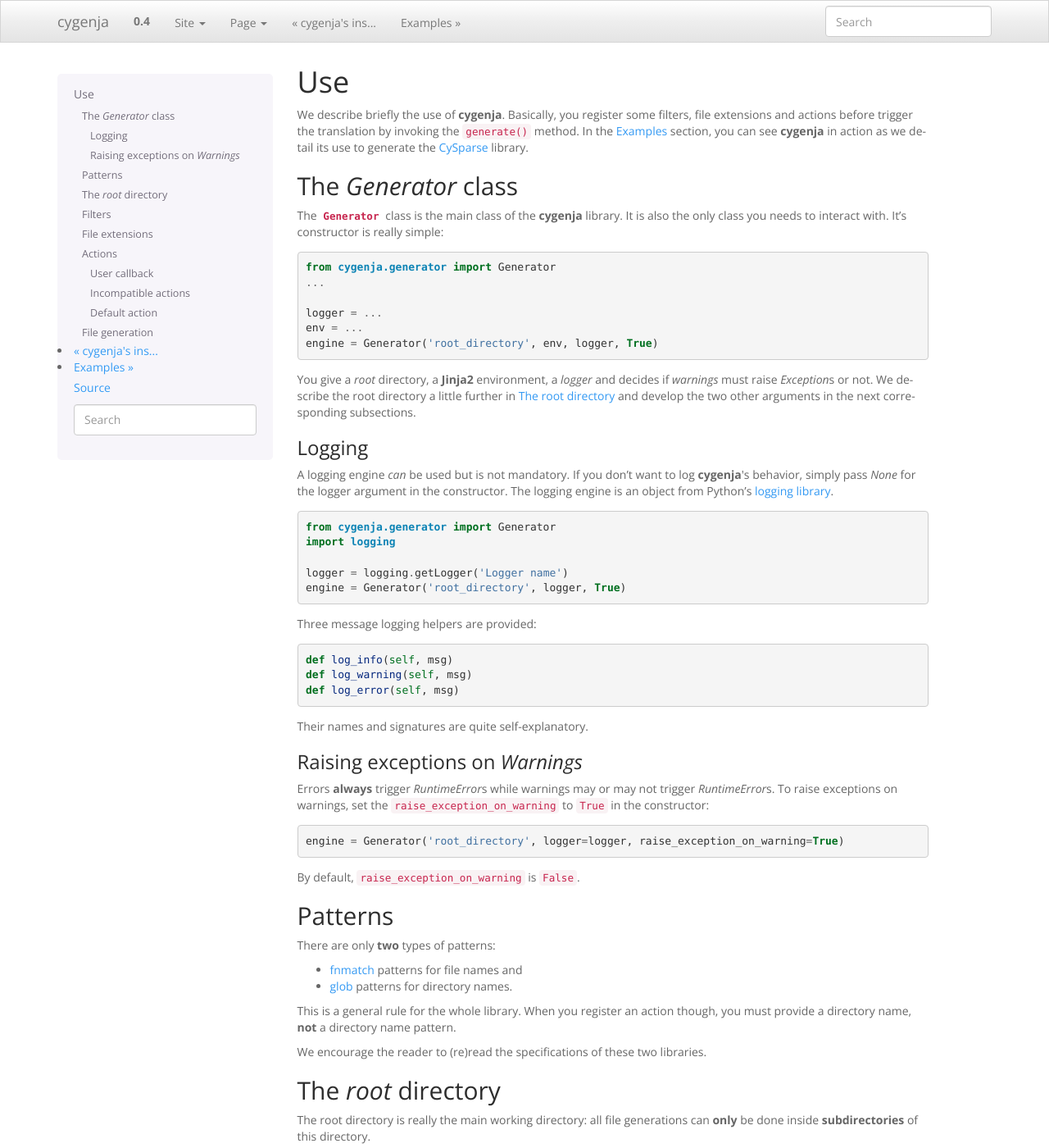
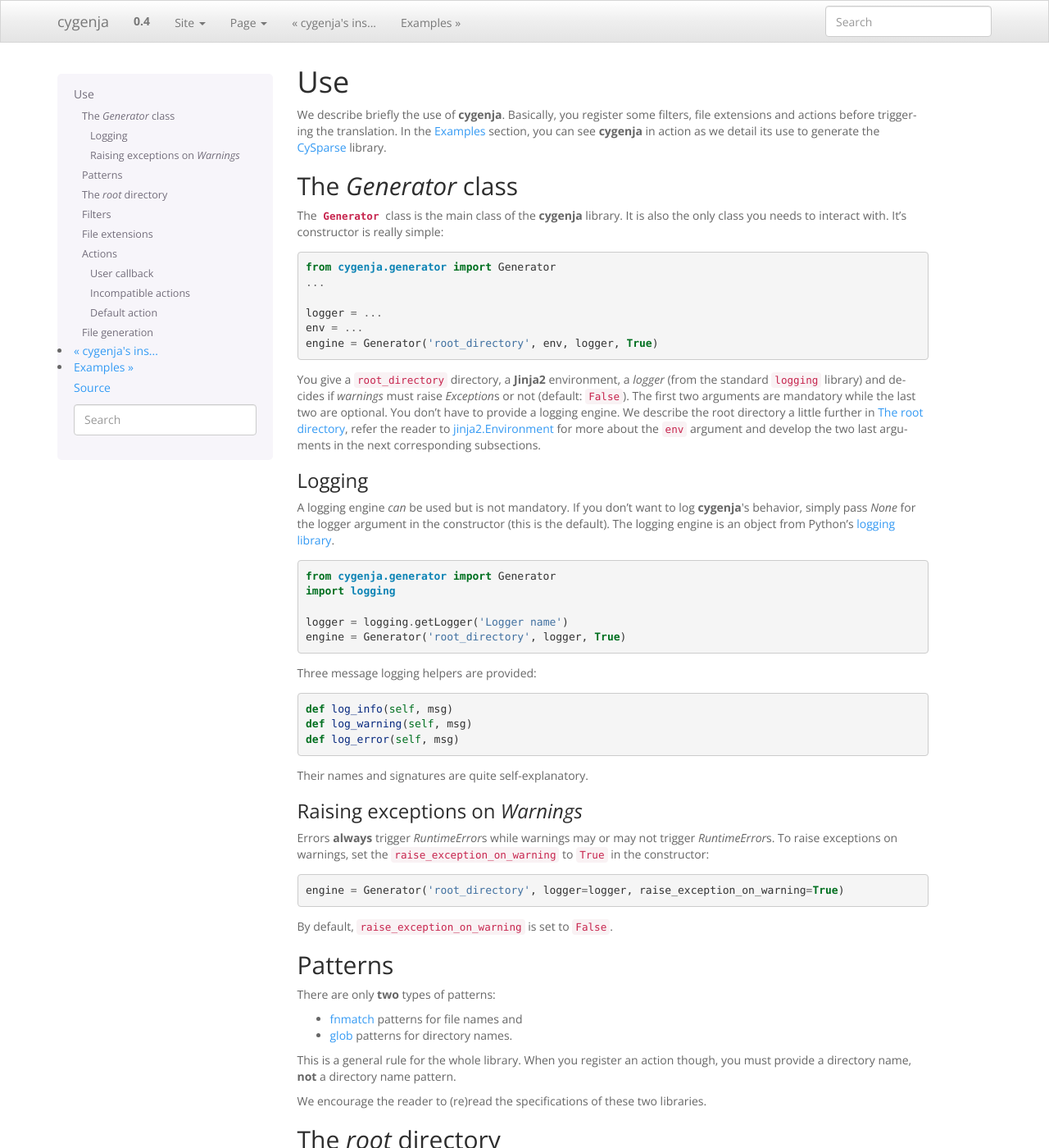
Before and after one commit to PythonOptimizers/cygenja, a Sphinx documentation site: the page built from doc/source/use.rst, in a window 1280 px wide and 1400 px high. Shown: the whole window at 82% size. Built offline with Sphinx 7.4.7, drawn with Linux system fonts in a browser that asks for light colours; some of the changed text lies outside the part shown.

Commit message:
first rereading of doc

```diff
--- a/doc/source/installation.rst
+++ b/doc/source/installation.rst
@@ -13,7 +13,7 @@
 
 
 If you want to generate the documentation, you need `Sphinx <http://sphinx-doc.org/>`_ (and possibly `LaTeX <https://www.latex-project.org/>`_ and
-several sub modules/packages). To generate the documentation, :program:`cygenja` **must** be installed (the documentation depends on the version number).
+several sub modules/packages). To generate the documentation, :program:`cygenja` does not need to be installed (but you'll loose :program:`cygenja`'s version number).
 
 Installation
 =============
--- a/doc/source/introduction.rst
+++ b/doc/source/introduction.rst
@@ -20,7 +20,7 @@
 How it works
 ==================
 
-Within a *root* directory, you provide some translation rules: each rule is attached to a subdirectory and a file pattern. You can even define several rules for one subdirectory.
+Within a *root* directory, you provide some translation rules: each rule is attached to a subdirectory and a file pattern. You can define several rules for one subdirectory.
 These rules (called `actions` in :program:`cygenja`) are user defined *callbacks*. Once all rules are registered, the :program:`cygenja` engine
 is given a directory pattern and a file pattern: only the matching rules are triggered. See :ref:`cygenja_use` or look at the :ref:`cygenja_examples` for more.
 
@@ -45,7 +45,7 @@
 Templates and generated files **must** have different extensions
 -----------------------------------------------------------------
 
-Templates are recognized if they have specific extensions. The corresponding generated files will be given specific corresponding extensions too. In fact, this extension correspondance is defined by the user but both extensions
+Templates are recognized if they have specific extensions. The corresponding generated files will be given specific corresponding extensions too. This extension correspondance is defined by the user but both extensions
 **must** be different. For instance, `*.cpd` templated files are transformed into `*.pxd` files. Both extensions, `.cpd` and `.pxd` **must** be different.
 
 File patterns: only :program:`fnmatch` patterns
@@ -71,4 +71,4 @@
 
 ..  [#force_generation] Of course, you can force a file generation.
 
-.. [#footnote_limitations] Although most limitations described here can easily be overcome.
+.. [#footnote_limitations] Most limitations described here can easily be overcome.
--- a/doc/source/use.rst
+++ b/doc/source/use.rst
@@ -4,7 +4,7 @@
 Use
 =========================================================
 
-We describe briefly the use of :program:`cygenja`. Basically, you register some filters, file extensions and actions before trigger the translation by invoking the ``generate()`` method.
+We describe briefly the use of :program:`cygenja`. Basically, you register some filters, file extensions and actions before triggering the translation.
 In the :ref:`cygenja_examples` section, you can see :program:`cygenja` in action as we detail its use to generate the `CySparse <https://github.com/PythonOptimizers/cysparse>`_ library.
 
 ..  _generator_class:
@@ -24,13 +24,16 @@
     env = ...
     engine = Generator('root_directory', env, logger, True)
 
-You give a *root* directory, a :program:`Jinja2`  environment, a *logger* and decides if *warnings* must raise `Exception`\s or not. We describe the root directory a little further in :ref:`root_directory` and develop the two other arguments
+You give a ``root_directory`` directory, a :program:`Jinja2`  environment, a *logger*
+(from the standard ``logging`` library) and decides if *warnings* must raise `Exception`\s or not (default: ``False``). The first two arguments are mandatory while the last two are optional. You don't have to provide
+a logging engine. We describe the root directory a little further in :ref:`root_directory`, refer the reader to `jinja2.Environment <http://jinja.pocoo.org/docs/dev/api/#jinja2.Environment>`_ for more about
+the ``env`` argument and develop the two last arguments
 in the next corresponding subsections.
 
 Logging
 """""""""
 
-A logging engine *can* be used but is not mandatory. If you don't want to log :program:`cygenja`\'s behavior, simply pass `None` for the logger argument in the constructor. The logging engine is
+A logging engine *can* be used but is not mandatory. If you don't want to log :program:`cygenja`\'s behavior, simply pass `None` for the logger argument in the constructor (this is the default). The logging engine is
 an object from Python's `logging library <https://docs.python.org/2/library/logging.html>`_.
 
 ..  code-block:: python
@@ -62,7 +65,7 @@
 
     engine = Generator('root_directory', logger=logger, raise_exception_on_warning=True)
 
-By default, ``raise_exception_on_warning`` is ``False``.
+By default, ``raise_exception_on_warning`` is set to ``False``.
 
 
 Patterns
@@ -96,7 +99,7 @@
 
     File generations can **only** be done inside **subdirectories** of the *root* directory.
 
-This directory is given a first parameter of :class:`Generator`\'s constructor
+This directory is given as the first parameter of :class:`Generator`\'s constructor
 and can be absolute or relative. At any moment, you can retrieve this directory as an absolute path:
 
 ..  code-block:: python
@@ -239,7 +242,7 @@
 """""""""""""
 
 The ``action_function()`` is a user-defined callback without argument returning a file suffix with a corresponding :program:`Jinja2`
-`variables dict <http://jinja.pocoo.org/docs/dev/templates/#variables>`_ . Let's illustrate this by an example:
+`variables dict <http://jinja.pocoo.org/docs/dev/templates/#variables>`_ (this is a simple :program:`Python` ``dict``). Let's illustrate this by an example:
 
 ..  code-block:: python
 
@@ -257,8 +260,8 @@
                 GENERAL_CONTEXT['type'] = type
                 yield '_%s_%s' % (index, type), GENERAL_CONTEXT
 
-The user-defined callback ``generate_following_index_and_type()`` doesn't take any input argument and returns the ``'_%s_%s'`` suffix string together with the variables ``dict`` passed to :program:`Jinja2`.
-This function allows :program:`cygenja` to create files with this suffix from any template file.
+The user-defined callback ``generate_following_index_and_type()`` doesn't take any input argument and returns the ``'_%s_%s'`` suffix string together with the variables ``dict`` ``GENERAL_CONTEXT``.
+This function allows :program:`cygenja` to create files with this suffix from any matching template file. The ``GENERAL_CONTEXT`` is given to :program:`Jinja2` for the appropriate translation.
 
 For instance, let's use the ``ext_correspondance`` extensions ``dict`` from above (see :ref:`file_extensions`):
 
@@ -267,7 +270,7 @@
     ext_correspondance = { '.cpd' : '.pxd',
                            '.cpx' : 'pyx'}
 
-Any template file with a ``.cpd`` or ``.cpx`` extension will be translated into a ``_index_type.pxd`` or ``_index_type.pyx`` file respectively. The template file ``my_template_code_file.cpd`` will be translated to:
+Any template file with a ``.cpd`` or ``.cpx`` extension will be translated into a ``_index_type.pxd`` or ``_index_type.pyx`` file respectively. For instance, the template file ``my_template_code_file.cpd`` will be translated to:
 
 - ``my_template_code_file_INT32_FLOAT32.cpd``
 - ``my_template_code_file_INT32_FLOAT64.cpd``
@@ -305,7 +308,7 @@
 
     engine.register_default_action('*.*',  default_action)
 
-Be careful when defining a default action. This action is be applied to **all** template files (corresponding to the :program:`fnmatch` pattern)for
+Be careful when defining a default action. This action is be applied to **all** template files (corresponding to the :program:`fnmatch` pattern) for
 which no compatible action is found. You might want to prefer declare explicit actions than to rely on this
 implicit default action. Use at your own risks. That said, if you have lots of default cases, this
 default action can be very convenient and avoid lots of unnecessary action declarations.
@@ -319,7 +322,8 @@
 
 ..  code-block:: python
 
-    def generate(self, dir_pattern, file_pattern, action_ch='g', recursively=False, force=False)
+    def generate(self, dir_pattern, file_pattern, action_ch='g',
+                 recursively=False, force=False)
 
 
 ``dir_pattern`` is a ``glob`` pattern taken from the root directory and it is **only** used for directories while ``file_pattern`` is a ``fnmatch`` pattern taken from all matching directories and is **only** used for files.
```
Also changed, not shown: doc/source/examples.rst (+9 -7 lines).
